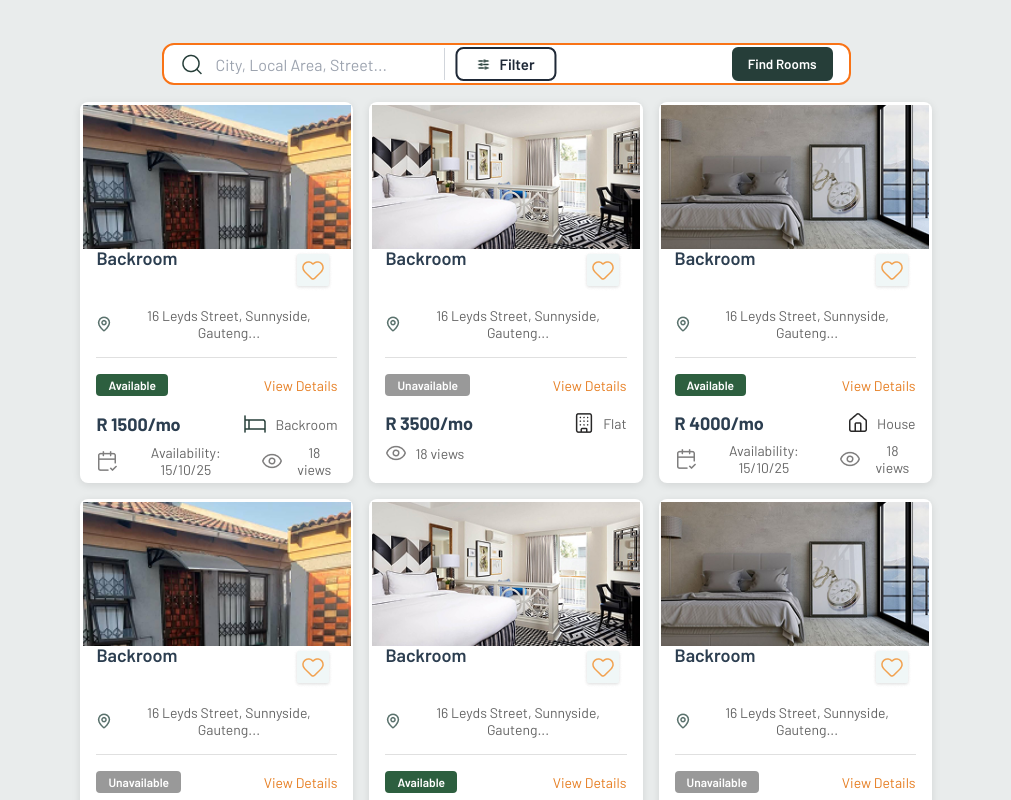
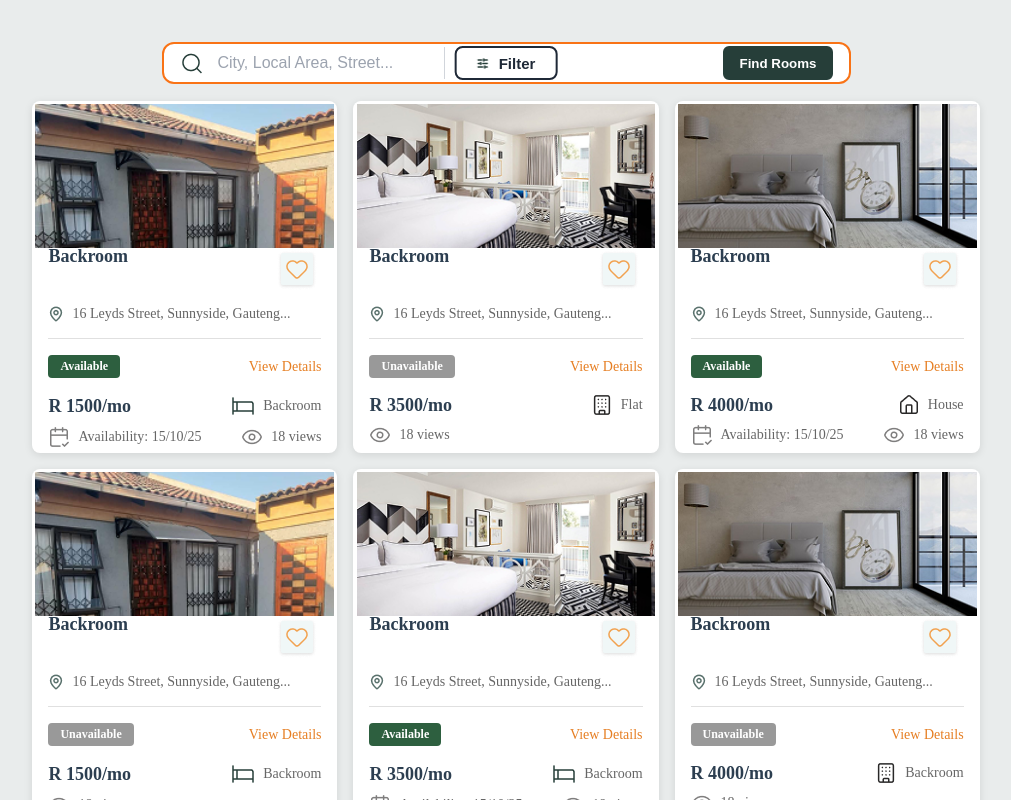
Before and after one commit to SoftElsie/Skuata_app, an Angular app: page /dash in a window 1280 px wide. Shown: the top 800 px of the page, without its empty margins (134-1145 px from the left). Built offline with nearby package versions, Linux system fonts and the light colour scheme.

Commit message:
Errors resolved

```diff
--- a/src/app/app.module.ts
+++ b/src/app/app.module.ts
@@ -7,15 +7,13 @@ import { AppComponent } from './app.component';
 import { DashboardComponent } from './components/dashboard/dashboard.component';
 import { RouterOutlet } from '@angular/router';
 import { FilterComponent } from './components/filter/filter.component';
-import { FormsModule } from '@angular/forms';
+import { FormsModule, ReactiveFormsModule } from '@angular/forms';
 
 import { ResetPasswordComponent } from './auth/reset-password/reset-password.component';
 
 import { CommonModule } from '@angular/common';
 
 import { RegisterComponent } from './auth/register/register.component';
-
-import { FormsModule, ReactiveFormsModule } from '@angular/forms';
 import { ContactInfoComponent } from './components/contact-info/contact-info.component';
 
 import { TopNavComponent } from "./components/shared/core/top-nav/top-nav.component";
--- a/src/app/auth/reset-password/check-inbox/check-inbox.component.css
+++ b/src/app/auth/reset-password/check-inbox/check-inbox.component.css
@@ -7,6 +7,13 @@
   gap: 1.5em;
   padding: 0 1em;
 
+}
+/* You can add global styles to this file, and also import other style files */
+* {
+  margin: 0;
+  padding: 0;
+  font-family: Barlow, sans-serif;
+  box-sizing: border-box;
 }
 
 .container section {
--- a/src/app/auth/reset-password/reset-password.component.css
+++ b/src/app/auth/reset-password/reset-password.component.css
@@ -6,6 +6,14 @@
   align-items: center;
   gap: 1.5em;
   padding: 0 1em;
+}
+
+/* You can add global styles to this file, and also import other style files */
+* {
+  margin: 0;
+  padding: 0;
+  font-family: Barlow, sans-serif;
+  box-sizing: border-box;
 }
 
 .container section {
--- a/src/app/components/add-room/add-room.component.css
+++ b/src/app/components/add-room/add-room.component.css
@@ -12,6 +12,13 @@
   box-shadow: rgba(99, 99, 99, 0.2) 0px 2px 8px 0px;
 }
 
+/* You can add global styles to this file, and also import other style files */
+* {
+  margin: 0;
+  padding: 0;
+  font-family: Barlow, sans-serif;
+  box-sizing: border-box;
+}
 .container .header {
   width: 100%;
   display: flex;
--- a/src/app/components/dashboard/dashboard.component.html
+++ b/src/app/components/dashboard/dashboard.component.html
@@ -19,13 +19,13 @@
               (click)="toggleFavorite(property)"
               aria-label="Add to favorites"
             >
-            <img [src]="'assets/Icons/Frame 287.png'" />
+            <img [src]="'assets/icons/Frame 287.png'" />
             </button>
           </div>
         </div>
 
         <div class="property-address">
-          <img [src]="'assets/Icons/map-pin.png'" />
+          <img [src]="'assets/icons/map-pin.png'" />
           <span>{{ property.address }}</span>
         </div>
 
@@ -50,12 +50,12 @@
 
         <div class="property-meta">
   <div class="meta-item" *ngIf="property.availabilityDate">
-   <img [src]="'assets/Icons/calendar-check-2.png'" />
+   <img [src]="'assets/icons/calendar-check-2.png'" />
     <span>Availability: {{ property.availabilityDate }}</span>
   </div>
 
   <div class="meta-item">
-  <img [src]="'assets/Icons/eye.png'" />
+  <img [src]="'assets/icons/eye.png'" />
     <span>{{ property.views }} views</span>
   </div>
 </div>
--- a/src/app/components/dashboard/dashboard.component.ts
+++ b/src/app/components/dashboard/dashboard.component.ts
@@ -40,7 +40,7 @@ searchQuery = ""
       availabilityDate: "15/10/25",
       views: 18,
       isFavorite: false,
-      roomIcon:"assets/Icons/bed.png"
+      roomIcon:"assets/icons/bed.png"
 
     },
     {
@@ -53,7 +53,7 @@ searchQuery = ""
       availability: "unavailable",
       views: 18,
       isFavorite: false,
-       roomIcon:"assets/Icons/building.png"
+       roomIcon:"assets/icons/building.png"
     },
     {
       id: 3,
@@ -66,7 +66,7 @@ searchQuery = ""
       availabilityDate: "15/10/25",
       views: 18,
       isFavorite: false,
-       roomIcon:"assets/Icons/house.png"
+       roomIcon:"assets/icons/house.png"
     },
     {
       id: 4,
@@ -78,7 +78,7 @@ searchQuery = ""
       availability: "unavailable",
       views: 18,
       isFavorite: false,
-       roomIcon:"assets/Icons/bed.png"
+       roomIcon:"assets/icons/bed.png"
     },
     {
       id: 5,
@@ -91,7 +91,7 @@ searchQuery = ""
       availabilityDate: "15/10/25",
       views: 18,
       isFavorite: false,
-       roomIcon:"assets/Icons/bed.png"
+       roomIcon:"assets/icons/bed.png"
     },
     {
       id: 6,
@@ -103,7 +103,7 @@ searchQuery = ""
       availability: "unavailable",
       views: 18,
       isFavorite: false,
-       roomIcon:"assets/Icons/building.png"
+       roomIcon:"assets/icons/building.png"
     },
      {
       id: 7,
@@ -115,7 +115,7 @@ searchQuery = ""
       availability: "unavailable",
       views: 18,
       isFavorite: false,
-       roomIcon:"assets/Icons/house.png"
+       roomIcon:"assets/icons/house.png"
     },
   ]
 
--- a/src/app/components/filter/filter.component.html
+++ b/src/app/components/filter/filter.component.html
@@ -1,7 +1,7 @@
 
 <div class="search-container">
   <div class="search-wrapper">
-    <img [src]="'assets/Icons/search.png'" />
+    <img [src]="'assets/icons/search.png'" />
     <input
       type="text"
       class="search-input"
@@ -10,7 +10,7 @@
 
     <div class="search-divider"></div>
     <button class="filter-btn filter-buttons" (click)="toggleFilter()">
-     <img [src]="'assets/Icons/sliders-horizontal.png'" />
+     <img [src]="'assets/icons/sliders-horizontal.png'" />
       Filter
     </button>
      <button class="btn-find filter-buttons" (click)="applyFilters()">
@@ -29,7 +29,7 @@
   <div class="filter-header">
     <h2>Filter</h2>
     <button class="close-btn" (click)="closeFilter()" aria-label="Close filter">
-   <img [src]="'assets/Icons/square-x.png'" />
+   <img [src]="'assets/icons/square-x.png'" />
     </button>
   </div>
 
@@ -144,11 +144,11 @@
 
   <div class="filter-actions">
     <button class="btn-clear" (click)="clearAllFilters()">
-      <img [src]="'assets/Icons/paintbrush.png'" />
+      <img [src]="'assets/icons/paintbrush.png'" />
       Clear All
     </button>
     <button class="btn-apply" (click)="applyFilters()">
-     <img [src]="'assets/Icons/eye.png'" />
+     <img [src]="'assets/icons/eye.png'" />
       Show Results
     </button>
   </div>
--- a/src/styles.css
+++ b/src/styles.css
@@ -64,13 +64,7 @@ html, body {
   background: #f9fafb;
 }
 
-/* You can add global styles to this file, and also import other style files */
-* {
-  margin: 0;
-  padding: 0;
-  font-family: Barlow, sans-serif;
-  box-sizing: border-box;
-}
+
 
 :root {
     --primary-900: 170 23% 25%;
```
